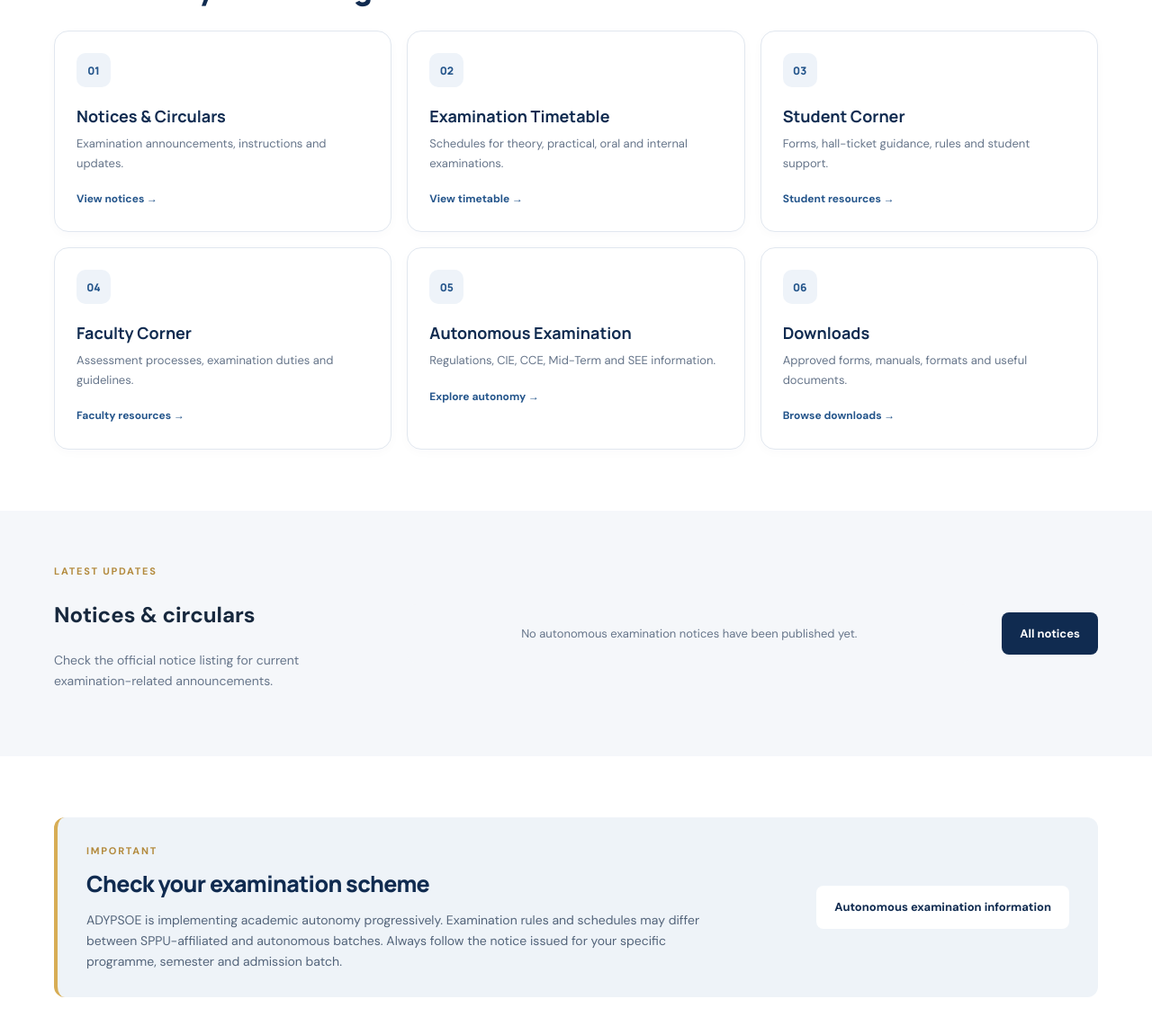
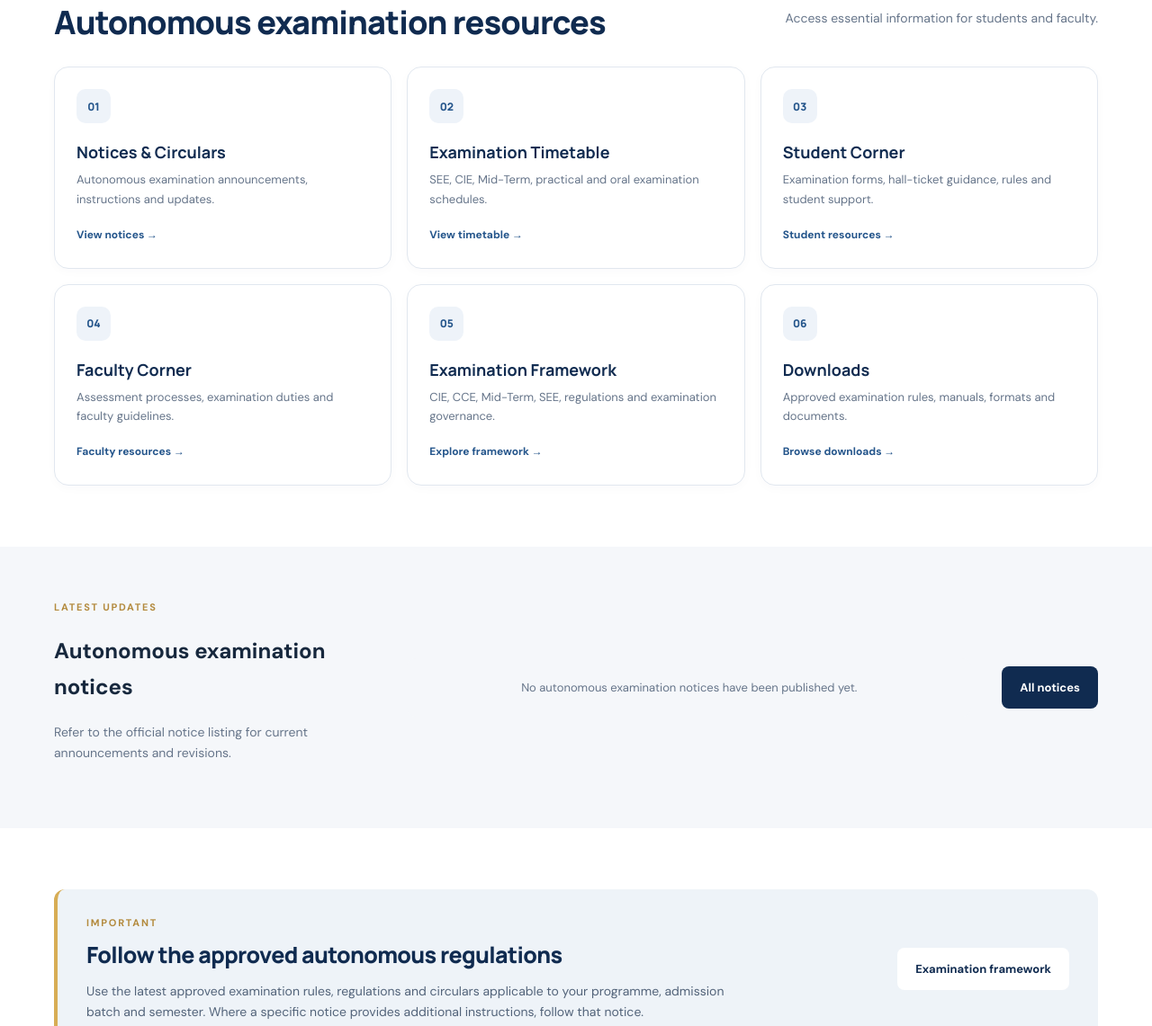
Before and after one commit to rahulbachute/adypsoe-exam-portal, a plain HTML site: page index.html in a window 1280 px wide. Shown: the part 682-1823 px from the top of the page at 90% size. Drawn offline with Linux system fonts and the light colour scheme.

Commit message:
Refocus portal on autonomous examinations: update index.html

```diff
--- a/index.html
+++ b/index.html
@@ -1,16 +1,15 @@
 <!doctype html>
-<html lang="en"><head><meta charset="utf-8"><meta name="viewport" content="width=device-width,initial-scale=1"><meta name="theme-color" content="#102b50"><meta name="description" content="ADYPSOE Examination Section — official examination notices, timetables, student and faculty information."><title>Examination Section | ADYPSOE</title><link rel="stylesheet" href="assets/css/style.css"></head>
-<body><div id="site-header"></div>
-<main>
-<section class="hero"><div class="container hero-grid"><div class="hero-copy"><p class="eyebrow">AJEENKYA D Y PATIL SCHOOL OF ENGINEERING</p><h1>Examination Section</h1><p class="hero-lead">Your central source for examination notices, schedules, guidelines and academic examination services.</p><div class="hero-actions"><a class="btn btn-gold" href="notices.html">View latest notices</a><a class="btn btn-outline-light" href="timetable.html">Examination timetable</a></div><p class="hero-note">Please verify the applicable academic year, programme and examination scheme before acting on any notice.</p></div><div class="hero-panel"><div class="panel-mark">EXAM</div><p class="panel-kicker">OFFICIAL INFORMATION PORTAL</p><h2>Stay informed.<br>Be examination-ready.</h2><div class="panel-rule"></div><p>Timely information for students, faculty and examination stakeholders.</p></div></div></section>
-<section class="container section quick-section"><div class="section-heading"><div><p class="eyebrow">QUICK ACCESS</p><h2>What are you looking for?</h2></div><p class="muted">Direct access to frequently used examination resources.</p></div><div class="quick-grid">
-<a class="quick-card" href="notices.html"><span class="quick-icon">01</span><h3>Notices &amp; Circulars</h3><p>Examination announcements, instructions and updates.</p><span class="card-link">View notices →</span></a>
-<a class="quick-card" href="timetable.html"><span class="quick-icon">02</span><h3>Examination Timetable</h3><p>Schedules for theory, practical, oral and internal examinations.</p><span class="card-link">View timetable →</span></a>
-<a class="quick-card" href="student-corner.html"><span class="quick-icon">03</span><h3>Student Corner</h3><p>Forms, hall-ticket guidance, rules and student support.</p><span class="card-link">Student resources →</span></a>
-<a class="quick-card" href="faculty-corner.html"><span class="quick-icon">04</span><h3>Faculty Corner</h3><p>Assessment processes, examination duties and guidelines.</p><span class="card-link">Faculty resources →</span></a>
-<a class="quick-card" href="autonomous-examination.html"><span class="quick-icon">05</span><h3>Autonomous Examination</h3><p>Regulations, CIE, CCE, Mid-Term and SEE information.</p><span class="card-link">Explore autonomy →</span></a>
-<a class="quick-card" href="downloads.html"><span class="quick-icon">06</span><h3>Downloads</h3><p>Approved forms, manuals, formats and useful documents.</p><span class="card-link">Browse downloads →</span></a>
+<html lang="en"><head><meta charset="utf-8"><meta name="viewport" content="width=device-width,initial-scale=1"><meta name="theme-color" content="#102b50"><meta name="description" content="ADYPSOE Autonomous Examination Section — official examination notices, timetables, regulations and student and faculty information."><title>Autonomous Examination Section | ADYPSOE</title><link rel="stylesheet" href="assets/css/style.css"></head>
+<body><div id="site-header"></div><main>
+<section class="hero"><div class="container hero-grid"><div class="hero-copy"><p class="eyebrow">AJEENKYA D Y PATIL SCHOOL OF ENGINEERING</p><h1>Autonomous Examination Section</h1><p class="hero-lead">The official information portal for autonomous examinations, academic assessment, examination schedules, regulations and student support.</p><div class="hero-actions"><a class="btn btn-gold" href="notices.html">View examination notices</a><a class="btn btn-outline-light" href="timetable.html">Autonomous timetable</a></div><p class="hero-note">This portal is dedicated to autonomous programmes and batches. Please verify the applicable programme, semester and academic year in every notice.</p></div><div class="hero-panel"><div class="panel-mark">ADY</div><p class="panel-kicker">AUTONOMOUS EXAMINATIONS</p><h2>Clear processes.<br>Reliable information.</h2><div class="panel-rule"></div><p>One place for examination communication, academic assessment and support.</p></div></div></section>
+<section class="container section quick-section"><div class="section-heading"><div><p class="eyebrow">QUICK ACCESS</p><h2>Autonomous examination resources</h2></div><p class="muted">Access essential information for students and faculty.</p></div><div class="quick-grid">
+<a class="quick-card" href="notices.html"><span class="quick-icon">01</span><h3>Notices &amp; Circulars</h3><p>Autonomous examination announcements, instructions and updates.</p><span class="card-link">View notices →</span></a>
+<a class="quick-card" href="timetable.html"><span class="quick-icon">02</span><h3>Examination Timetable</h3><p>SEE, CIE, Mid-Term, practical and oral examination schedules.</p><span class="card-link">View timetable →</span></a>
+<a class="quick-card" href="student-corner.html"><span class="quick-icon">03</span><h3>Student Corner</h3><p>Examination forms, hall-ticket guidance, rules and student support.</p><span class="card-link">Student resources →</span></a>
+<a class="quick-card" href="faculty-corner.html"><span class="quick-icon">04</span><h3>Faculty Corner</h3><p>Assessment processes, examination duties and faculty guidelines.</p><span class="card-link">Faculty resources →</span></a>
+<a class="quick-card" href="autonomous-examination.html"><span class="quick-icon">05</span><h3>Examination Framework</h3><p>CIE, CCE, Mid-Term, SEE, regulations and examination governance.</p><span class="card-link">Explore framework →</span></a>
+<a class="quick-card" href="downloads.html"><span class="quick-icon">06</span><h3>Downloads</h3><p>Approved examination rules, manuals, formats and documents.</p><span class="card-link">Browse downloads →</span></a>
 </div></section>
-<section class="notice-band"><div class="container notice-layout"><div><p class="eyebrow">LATEST UPDATES</p><h2>Notices &amp; circulars</h2><p class="muted">Check the official notice listing for current examination-related announcements.</p></div><div id="home-notices" class="notice-list"><p class="muted">Loading notices…</p></div><a class="btn btn-navy" href="notices.html">All notices</a></div></section>
-<section class="container section"><div class="info-banner"><div><p class="eyebrow">IMPORTANT</p><h2>Check your examination scheme</h2><p>ADYPSOE is implementing academic autonomy progressively. Examination rules and schedules may differ between SPPU-affiliated and autonomous batches. Always follow the notice issued for your specific programme, semester and admission batch.</p></div><a class="btn btn-light" href="autonomous-examination.html">Autonomous examination information</a></div></section>
+<section class="notice-band"><div class="container notice-layout"><div><p class="eyebrow">LATEST UPDATES</p><h2>Autonomous examination notices</h2><p class="muted">Refer to the official notice listing for current announcements and revisions.</p></div><div id="home-notices" class="notice-list"><p class="muted">Loading notices…</p></div><a class="btn btn-navy" href="notices.html">All notices</a></div></section>
+<section class="container section"><div class="info-banner"><div><p class="eyebrow">IMPORTANT</p><h2>Follow the approved autonomous regulations</h2><p>Use the latest approved examination rules, regulations and circulars applicable to your programme, admission batch and semester. Where a specific notice provides additional instructions, follow that notice.</p></div><a class="btn btn-light" href="autonomous-examination.html">Examination framework</a></div></section>
 </main><div id="site-footer"></div><script src="assets/js/app.js"></script></body></html>
```
